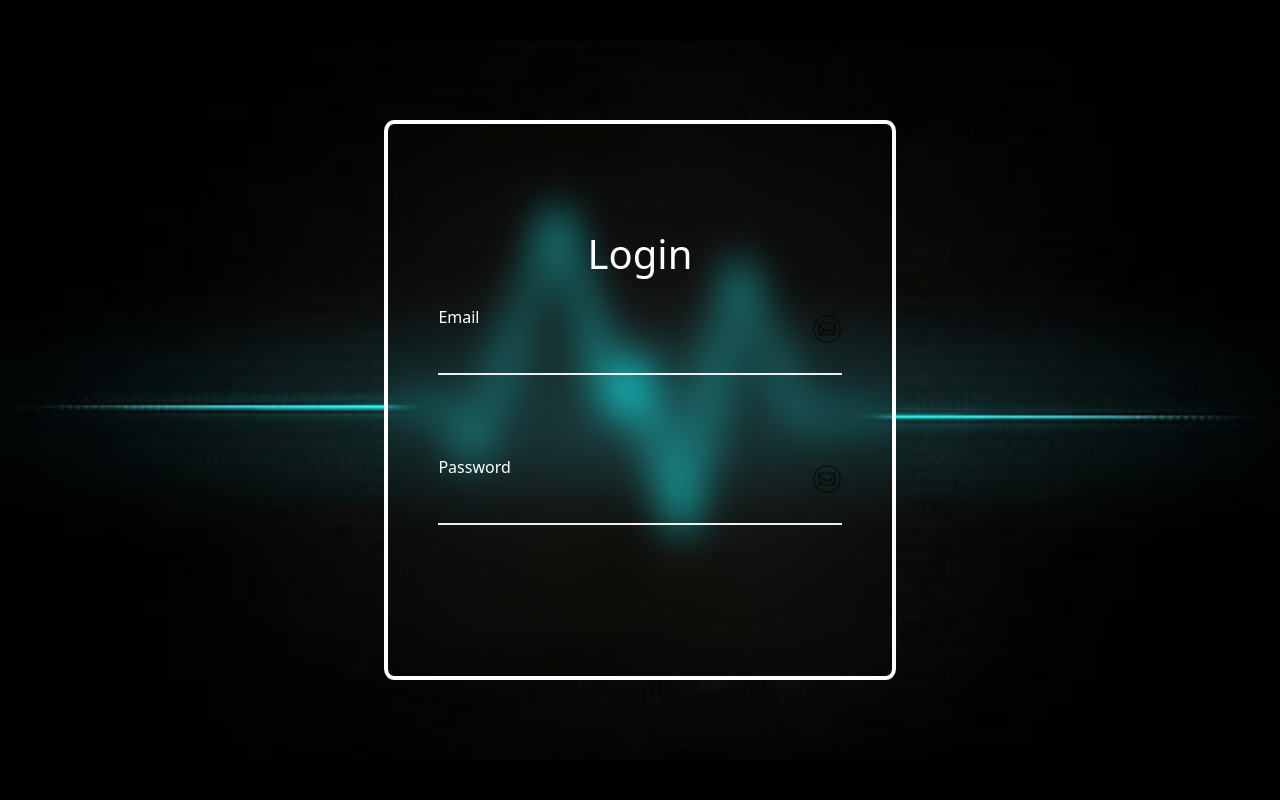
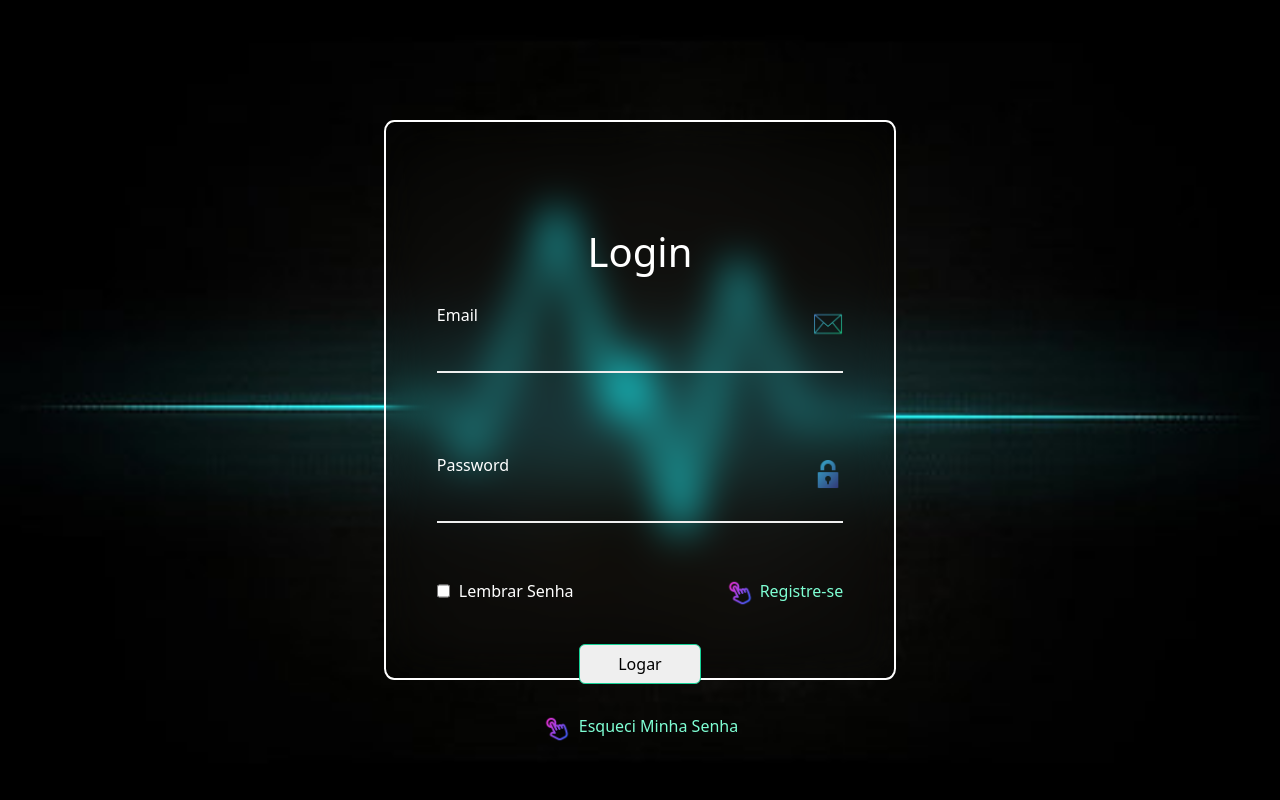
Before and after one commit to GabrielAlbanez/ZeusMusic, a PHP site: page /pages/Login.html in a window 1280 px wide. Run offline with PHP 8.4, Linux system fonts and the light colour scheme.

Commit message:
att project

```diff
--- a/login.css
+++ b/login.css
@@ -41,9 +41,10 @@
     border-radius: 2%;
     backdrop-filter: blur(20px);
     background-color: transparent;
-    border: 4px solid rgb(255, 255, 255);
+    border: 2px solid rgb(255, 255, 255);
     align-items: center;
     padding-top: 100px;
+    position: absolute;
 }
 
 .seguradoraInput{
@@ -85,8 +86,7 @@
     position: relative;
     display: flex;
     justify-content: end;
-    margin-top: -15px;
-    color: aliceblue;
+    margin-top: -18px;
 
 
 }
@@ -97,6 +97,80 @@
 }
 
 .espaco{
-    height: 200px;
+    height: 300px;
     background:transparent;
 }
+.abaixoInput{
+    color: white;
+    margin-top: 45px;
+    display: flex;
+    justify-content: space-between;
+    align-items: center;
+}
+
+.Registrar{
+    margin-top: 20px;
+}
+a{
+    text-decoration: none;
+    color: aquamarine;
+
+}
+a:hover{
+    text-decoration: underline;
+}
+
+.iconeClick{
+    width: 30px;
+    height: 30px;
+}
+
+.LembrarSenha{
+    display: flex;
+    gap: 9px;
+}
+
+.botaoLogin{
+    display: flex;
+    align-items: center;
+    justify-content: center;
+    margin-top: 20px;
+    flex-direction: column;
+    gap: 30px;
+
+}
+
+.button{
+    border: 1px solid #16d297;
+    border-radius: 6px;
+    width: 30%;
+    height:  40px;
+}
+
+.EsquciSenha{
+    display: flex;
+    gap: 7px;
+    align-items: center;
+    justify-content: center;
+}
+.iconeClick2{
+    width: 30px;
+    height: 30px;
+    margin-bottom: 10px;
+}
+.voltarIncio{
+    position: relative;
+    margin-bottom: 900px;
+    width: 100%;
+    padding: 30px;
+    color: white;
+    display: flex;
+    gap: 15px;
+    align-items: center;
+}
+
+.iconArrow{
+
+    width: 30px;
+    height: 30px;
+}
--- a/pages/Login.html
+++ b/pages/Login.html
@@ -15,6 +15,10 @@
   </head>
   <body>
     <div class="fundo">
+      <div class="voltarIncio">
+        <div> <a href="./paginaEntrada.html"> <img src="../img/left-arrow.png" alt="" class="iconArrow"> </a></div>
+         <div>voltar</div>
+    </div>
       <div class="formulario">
         <div class="divTexto"><p class="Text">Login</p></div>
         <div class="seguradoraInput">
@@ -22,8 +26,9 @@
             <div class="divEvoltaLabel">
               <label for="" class="labelEmail">Email</label>
             </div>
+
             <div class="divPegaInput">
-              <div class="icons"><img src="../img/e-mail.png" alt="" class="tamhoIMG"></div>
+              <div class="icons"><img src="../img/gmail.png" alt="" class="tamhoIMG"></div>
               <input type="email" name="" id="" class="input" />
 
             </div>
@@ -33,12 +38,30 @@
             <div class="divEvoltaLabel">
               <label for="" class="labelSenha">Password</label>
             </div>
+
             <div>
-              <div class="icons"><img src="../img/e-mail.png" alt="" class="tamhoIMG"></div>
+              <div class="icons"><img src="../img/security.png" alt="" class="tamhoIMG"></div>
               <input type="password" name="" id="" class="input" />
             </div>
             <div class="espaco"></div>
+            <div class="abaixoInput">
+              <div class="LembrarSenha">
+                <input type="checkbox" name="" id="">
+                <label for="">Lembrar Senha</label>
+              </div>
+              <div class="Registrar">
+                 <a href=""><p> <img src="../img/touch.png" alt="" class="iconeClick">  Registre-se</p></a>
+              </div>
+            </div>
+            <div class="botaoLogin">
+              <button class="button">Logar</button>
+              <div class="EsquciSenha">
+                <img src="../img/touch.png" alt="" class="iconeClick2">
+              <a href=""><p>Esqueci Minha Senha</p></a>
+            </div>
+            </div>
           </div>
+
         </div>
       </div>
     </div>
```
Also changed, not shown: img/gmail.png (added), img/left-arrow.png (added), img/password.png (added), img/security.png (added), img/send-mail.png (added), img/touch.png (added).
